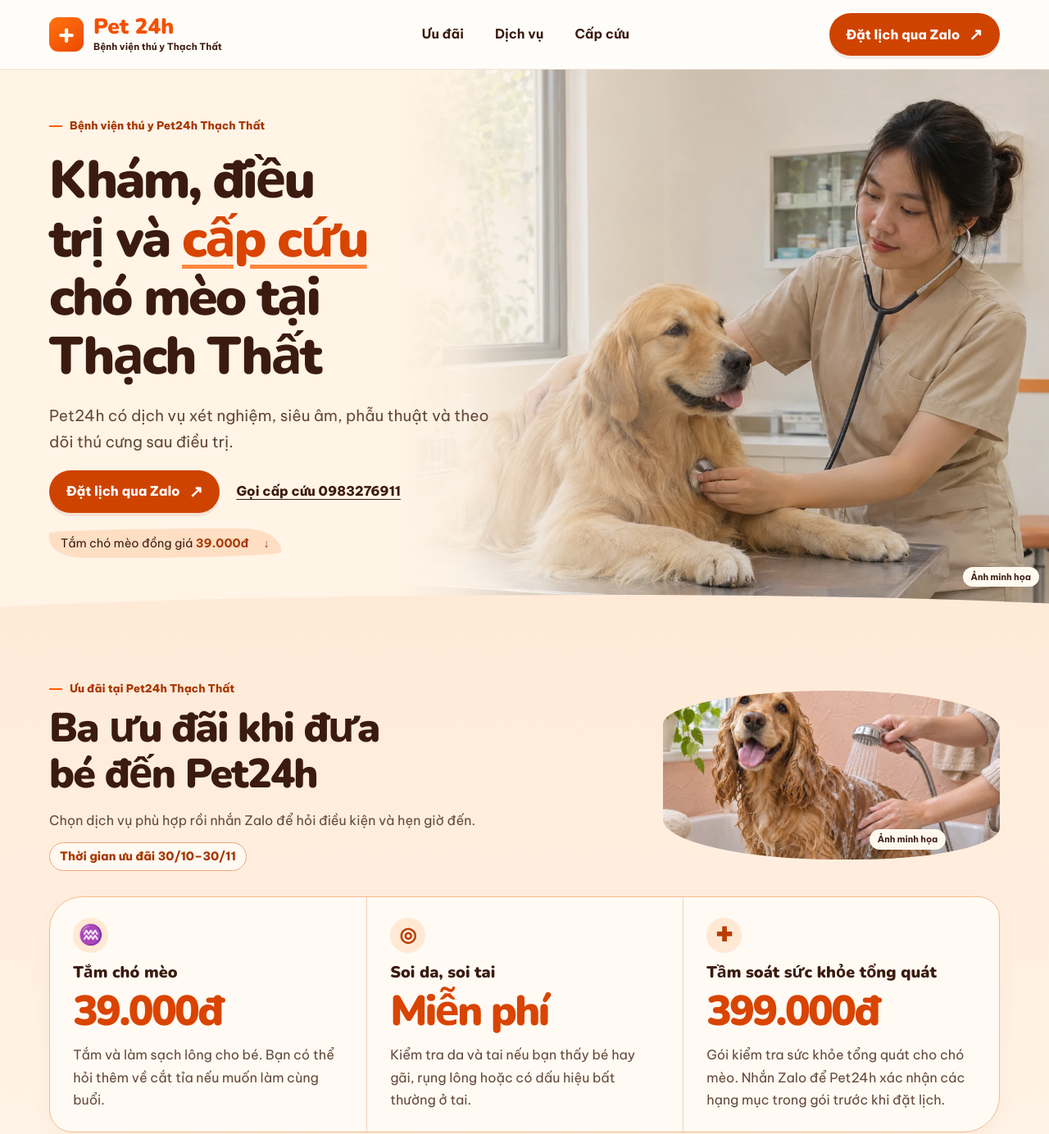
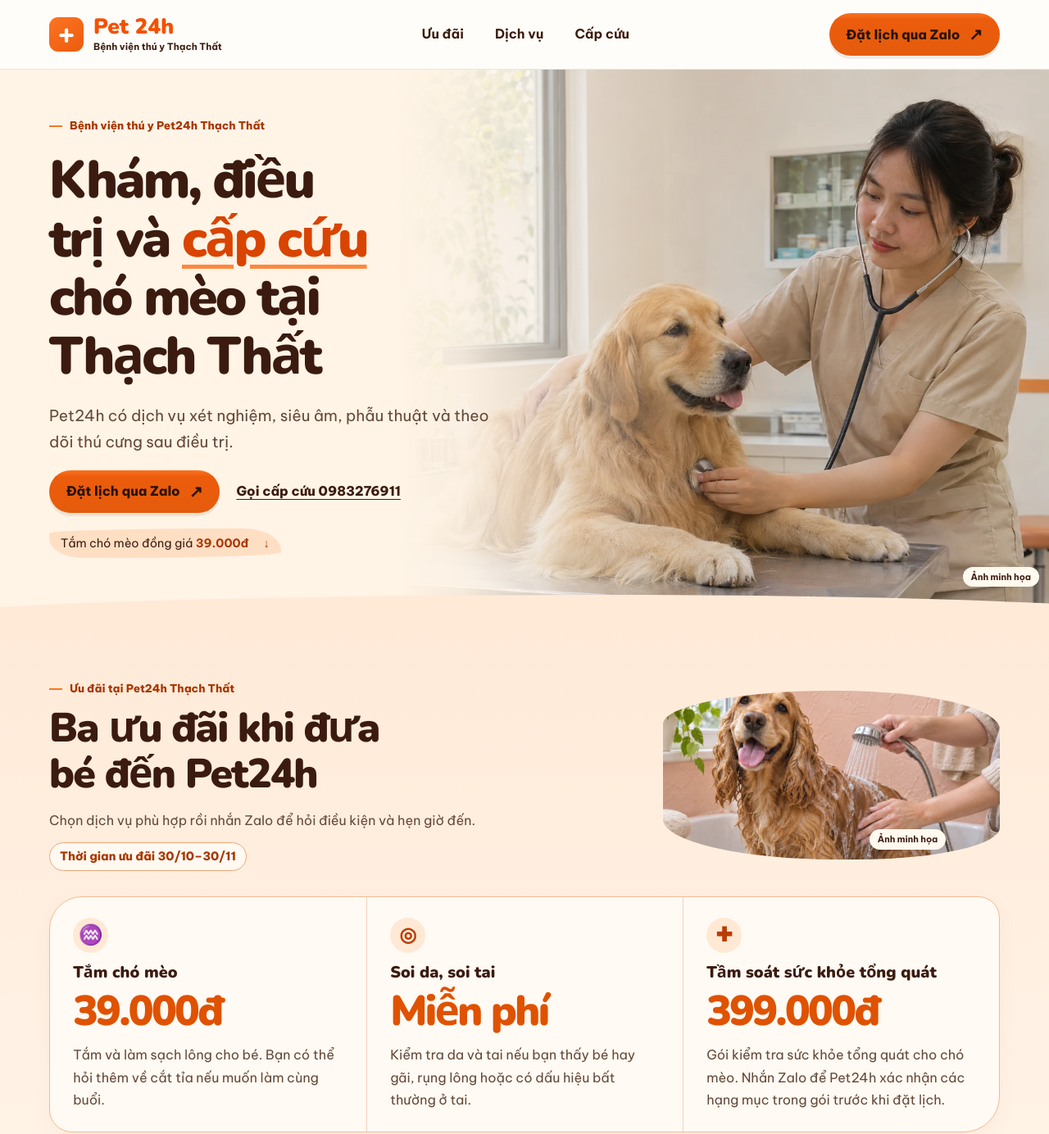
Before and after one commit to havanvandn-prog/pet24h-thach-that-preview, a plain HTML site: page index.html in a window 1280 px wide. Shown: the top 1384 px of the page at 82% size. Drawn offline with nearby package versions, Linux system fonts and the light colour scheme.

Commit message:
Use sampled tangerine palette from approved Pet24h reference

```diff
--- a/index.html
+++ b/index.html
@@ -6,7 +6,7 @@
 <meta name="theme-color" content="#fff8ee">
 <meta name="description" content="Pet24h Thạch Thất khám, xét nghiệm, phẫu thuật và cấp cứu cho chó mèo. Đặt lịch qua Zalo hoặc gọi 0983276911.">
 <title>Pet24h Thạch Thất | Bệnh viện thú y cho chó mèo</title>
-<link rel="stylesheet" href="style.css">
+<link rel="stylesheet" href="style.css?v=pet24h-orange">
 </head>
 <body>
 <a class="skip" href="#main">Đến nội dung chính</a>
--- a/style.css
+++ b/style.css
@@ -118,17 +118,17 @@ footer{background:#382018;color:#fff9ee}
   --ink: #3b1b10;
   --muted: #644839;
   --orange: #a83700;
-  --accent: #ff5c00;
+  --accent: #fc7424;
   --cream: #fff8ef;
   --line: #efd9c5;
   --peach: #ffe8d4;
 }
 body { background: #fffcf8; }
 .site-header { background: #fffdf9; }
-.brand-mark { background: linear-gradient(145deg, #ff740f, #ee4800); }
+.brand-mark { background: linear-gradient(145deg, #fc7424, #ec5c0c); }
 .brand strong { color: #f45000; }
-.button { background: #cf4300; color: #fff; box-shadow: 0 4px 0 #69210015; }
-.button:hover { background: #bc3b00; }
+.button { background: linear-gradient(#fb7323 0%, #ec5c0c 15%, #e45c0c 100%); color: #291307; box-shadow: 0 4px 0 #69210015; }
+.button:hover { background: #fb7323; }
 .hero { position: relative; isolation: isolate; min-height: clamp(530px, 45vw, 685px); display: grid; align-items: center; background: #fff4e6; padding-block: 58px 78px; }
 .hero-grid { position: static; grid-template-columns: minmax(0, 1.05fr) 1fr; }
 .hero-copy { position: relative; z-index: 2; gap: 19px; }
@@ -151,7 +151,7 @@ body { background: #fffcf8; }
 .offer-list article, .offer-list article:first-child { padding: 25px clamp(16px, 2.2vw, 33px); }
 .offer-list article + article { border-color: #f3d3ba; }
 .offer-icon { display: grid; place-items: center; width: 43px; height: 43px; margin-bottom: 13px; border-radius: 50%; color: #b93c00; background: #ffe9d5; font: 900 1.5rem/1 var(--display); }
-.price { color: #d94400; }
+.price { color: #df5200; }
 .symptoms { background: linear-gradient(#fff9f1, #fffdf8); padding-bottom: 42px; }
 .symptoms .split { align-items: center; }
 .symptom-pets { width: min(100%, 330px); height: auto; aspect-ratio: 1.5; object-fit: contain; margin-top: 12px; }
@@ -163,8 +163,8 @@ body { background: #fffcf8; }
 .service-list { border-top-color: #efc3a1; }
 details { border-bottom-color: #efc3a1; }
 summary::after { color: #c94500; }
-.emergency { position: relative; isolation: isolate; background: linear-gradient(108deg,#f45100,#ff5200); padding-block: 56px 49px; }
-.emergency::before { content: ""; position: absolute; inset: -17px 0 auto; height: 20px; border-radius: 55% 60% 0 0 / 100% 80% 0 0; background: linear-gradient(108deg,#f45100,#ff5200); z-index: -1; }
+.emergency { position: relative; isolation: isolate; background: linear-gradient(175deg,#f46c1c,#ec6414 37%,#e45c0c); padding-block: 56px 49px; }
+.emergency::before { content: ""; position: absolute; inset: -17px 0 auto; height: 20px; border-radius: 55% 60% 0 0 / 100% 80% 0 0; background: linear-gradient(175deg,#f46c1c,#ec6414 37%,#e45c0c); z-index: -1; }
 .light,.light:hover { color: #a33300; background: #fff8ee; }
 .light:hover { background: #ffe3cc; }
 .reasons { position: relative; background: #fff1e3; isolation: isolate; overflow: hidden; }
@@ -178,7 +178,7 @@ summary::after { color: #c94500; }
 .timeline li:last-child::before { display: none; }
 .timeline span { position: relative; display: grid; place-items: center; border-radius: 50%; width: 55px; height: 55px; margin: 0 auto 12px; background: #ffe4cc; color: #a93500; border: 4px solid #fffaf3; font-size: 1.18rem; }
 .contact { background: linear-gradient(115deg,#fff3e6,#ffe3c9); }
-footer { background: #cf4300; color: #fff; }
+footer { background: linear-gradient(175deg,#f46c1c,#e45c0c); color: #291307; }
 @media(max-width: 900px) and (min-width: 721px) {
   .hero-photo { width: 57%; }
   .hero-photo::after { background: linear-gradient(90deg,#fff4e6 0%,#fff4e69c 18%,transparent 42%); }
```
